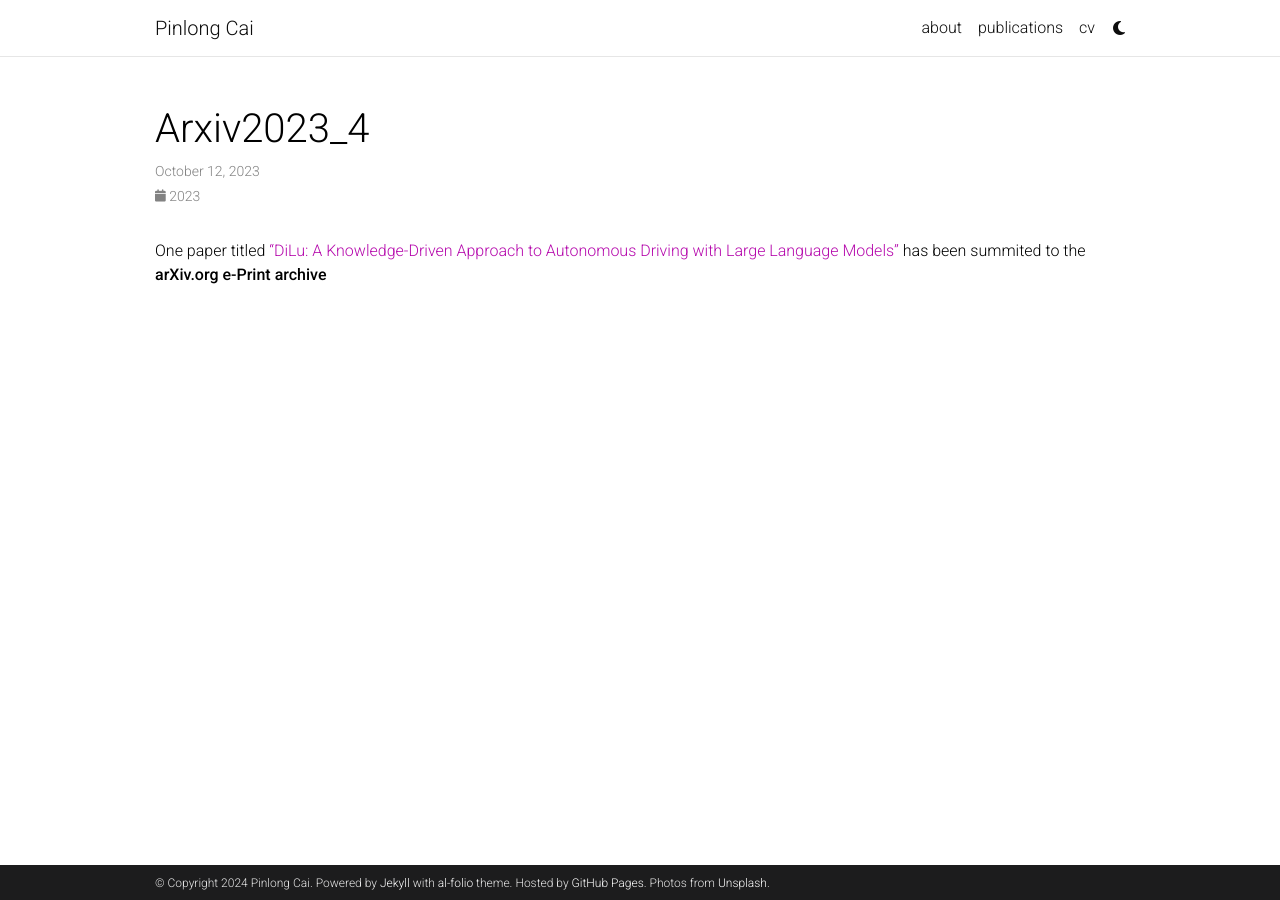
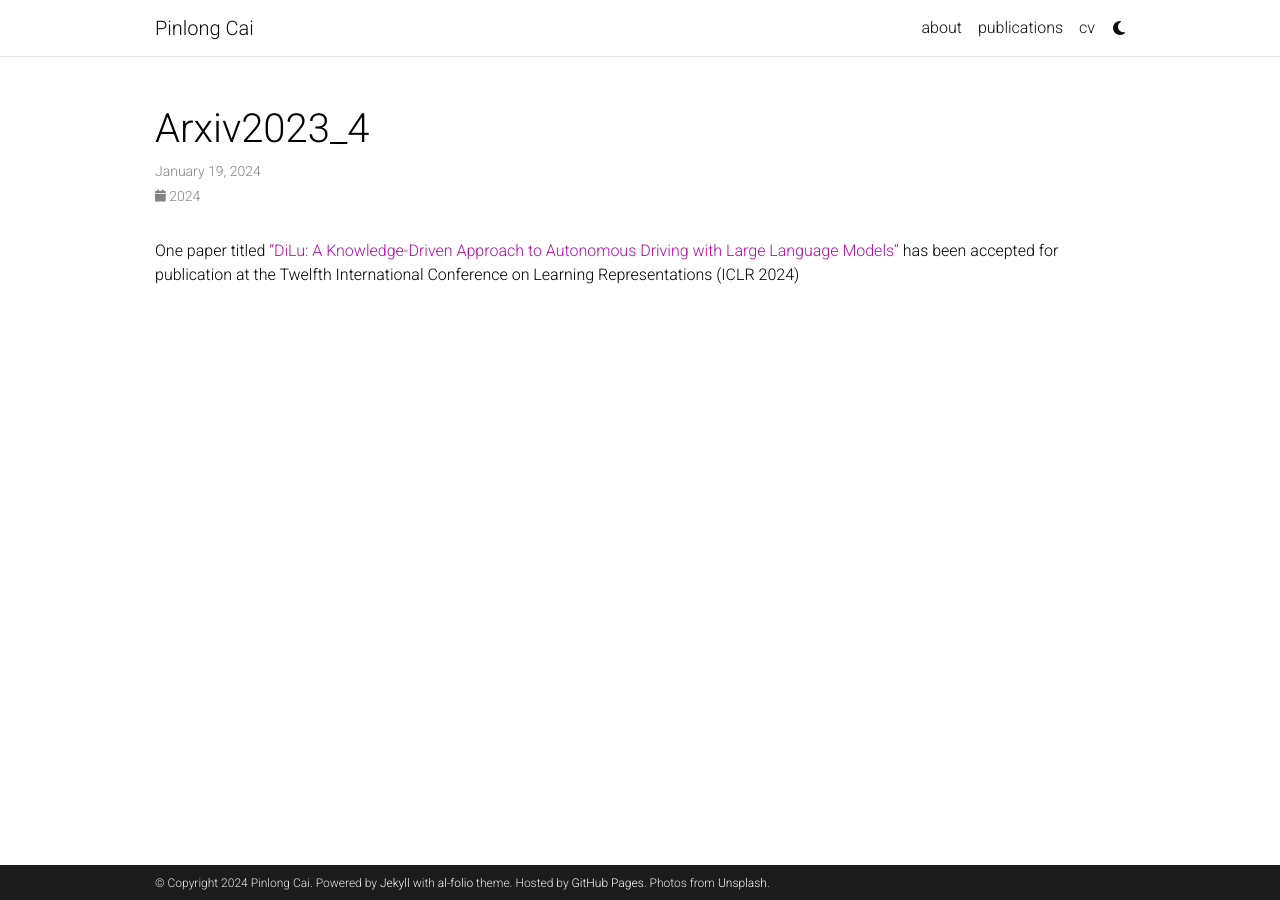
Before and after one commit to pinlong-cai/pinlong-cai.github.io, a Jekyll site: the page built from _news/arxiv2023_4.md, in a window 1280 px wide. Built offline with Jekyll 4.4.1, drawn with Linux system fonts in a browser that asks for light colours; comment, search, counter and statistics services are not loaded; a style sheet for code colours, icons or effects is not loaded.

Commit message:
Update ICLR2024.md

```diff
--- a/_news/arxiv2023_4.md
+++ b/_news/arxiv2023_4.md
@@ -1,9 +1,9 @@
 ---
 layout: post
-date: 2023-10-12
+date: 2024-01-19
 inline: true
 related_posts: false
 ---
 
 
-One paper titled ["DiLu: A Knowledge-Driven Approach to Autonomous Driving with Large Language Models"](https://arxiv.org/abs/2309.16292) has been summited to the **arXiv.org e-Print archive**
+One paper titled ["DiLu: A Knowledge-Driven Approach to Autonomous Driving with Large Language Models"](https://arxiv.org/abs/2309.16292) has been accepted for publication at the Twelfth International Conference on Learning Representations (ICLR 2024)
```
